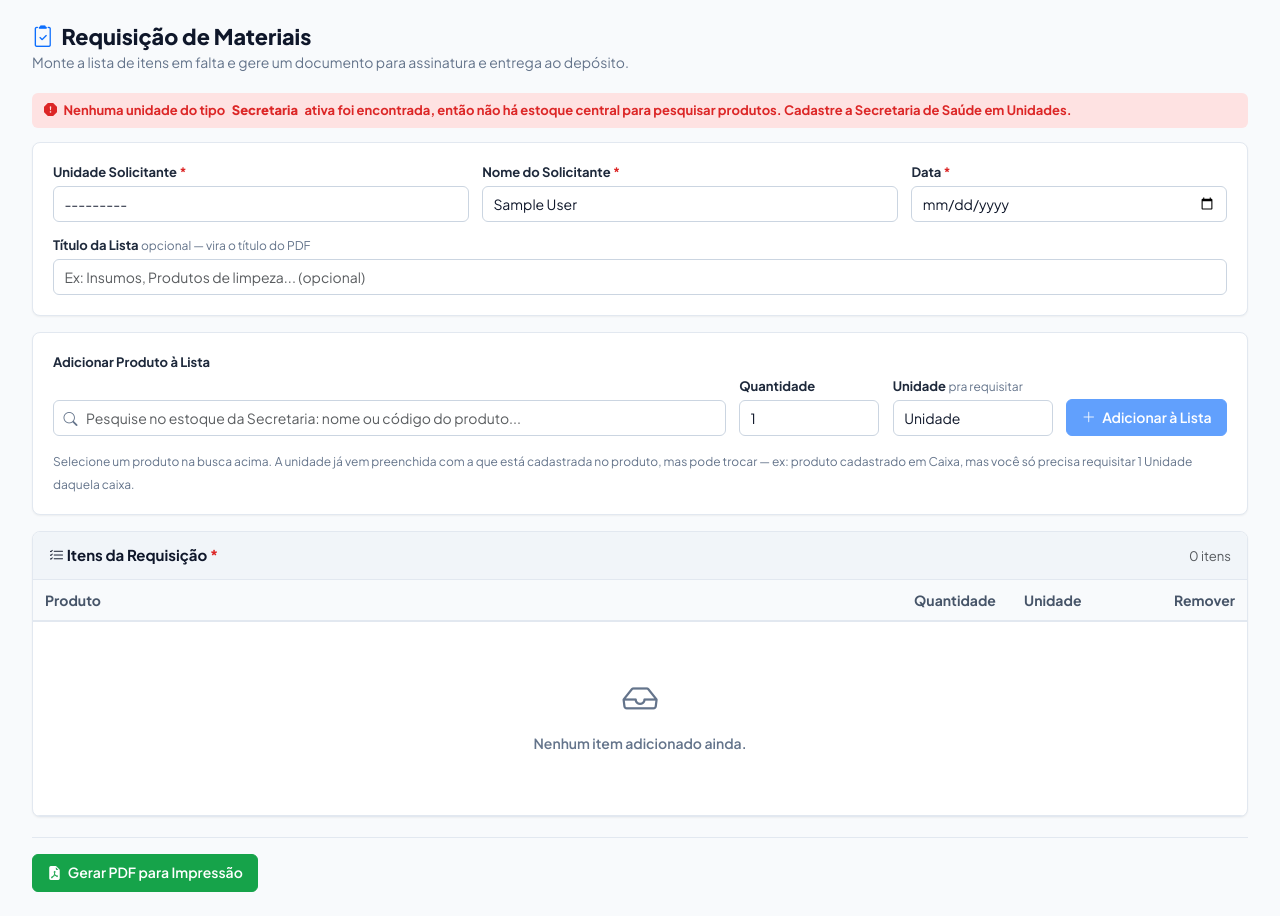
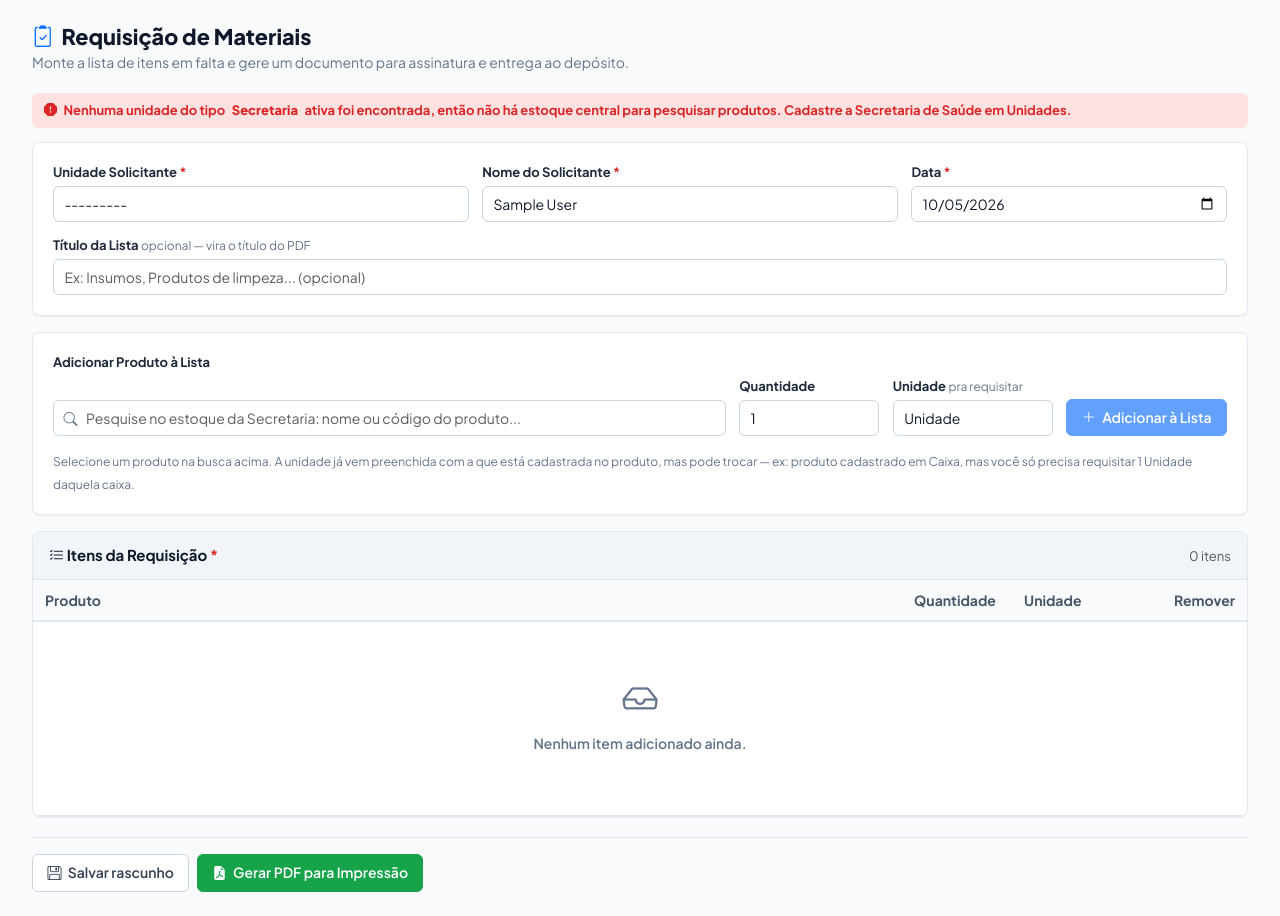
Before and after one commit to JuanVitorio/gerencia_armazem_saude, a Django app: page /requisicao/ in a window 1280 px wide. Shown: the part 125-1041 px from the top of the page. Run offline with Django 5.2, Linux system fonts and the light colour scheme; the visitor is signed in with stand-in values (Sample User, id 1); data comes from the database, SQL or seed files in the repository; data that the repository does not hold is empty.

Commit message:
feat: rascunhos de requisição e foco automático na busca de produtos
Rascunhos de requisição:
- Botão "Salvar rascunho" salva a lista como está, mesmo incompleta
- Quadro "Rascunhos salvos" na Requisição para continuar ou excluir
- Ao continuar, cabeçalho e itens voltam preenchidos e o mesmo
  rascunho é atualizado a cada salvamento
- Ao gerar o PDF, o rascunho é apagado; rascunho não gera PDF nem
  movimenta estoque
- Cada usuário só acessa os próprios rascunhos

Também:
- Foco automático na pesquisa da tela de Produtos
- Campo Data da Requisição aparecia vazio (formato local em input
  type=date); agora usa AAAA-MM-DD

Co-Authored-By: Claude Opus 5.5 <noreply@anthropic.com>

```diff
--- a/estoque/forms.py
+++ b/estoque/forms.py
@@ -325,7 +325,9 @@ class RequisicaoForm(BaseFormMixin, forms.Form):
         widget=forms.TextInput(attrs={'placeholder': 'Nome completo de quem está solicitando'}),
     )
     data_solicitacao = forms.DateField(
-        label='Data', widget=forms.DateInput(attrs={'type': 'date'}),
+        # format ISO: <input type="date"> só aceita AAAA-MM-DD — no formato
+        # local (05/10/2026) o campo aparecia vazio, inclusive ao abrir rascunho.
+        label='Data', widget=forms.DateInput(attrs={'type': 'date'}, format='%Y-%m-%d'),
     )
     titulo = forms.CharField(
         label='Título da Lista', max_length=100, required=False,
@@ -351,32 +353,43 @@ class RequisicaoForm(BaseFormMixin, forms.Form):
         if not isinstance(dados, list) or not dados:
             raise forms.ValidationError('Adicione ao menos um item à lista antes de gerar o PDF.')
 
-        codigos_validos = {codigo for codigo, _ in Produto.UNIDADE_CHOICES}
-
-        itens = []
-        for item in dados:
-            if not isinstance(item, dict):
-                continue
-            try:
-                produto_id = int(item.get('produto_id'))
-                quantidade = int(item.get('quantidade'))
-            except (TypeError, ValueError):
-                continue
-            if quantidade <= 0:
-                continue
-            # Unidade de requisição: opcional — o usuário pode requisitar em
-            # uma unidade de medida diferente da cadastrada no produto (ex:
-            # produto cadastrado em Caixa, mas requisitado em Unidade). Se
-            # vier em branco/inválida, RequisicaoView usa a do produto.
-            unidade_medida = item.get('unidade_medida')
-            if unidade_medida not in codigos_validos:
-                unidade_medida = None
-            itens.append({
-                'produto_id': produto_id,
-                'quantidade': quantidade,
-                'unidade_medida': unidade_medida,
-            })
-
+        itens = ler_itens_requisicao(dados)
         if not itens:
             raise forms.ValidationError('Nenhum item válido encontrado na lista.')
         return itens
+
+
+def ler_itens_requisicao(dados):
+    """
+    Normaliza a lista de itens da requisição vinda do cliente (JSON já
+    decodificado), descartando entradas inválidas. Usada tanto ao gerar o
+    PDF (RequisicaoForm) quanto ao salvar rascunho — que aceita lista vazia.
+    """
+    if not isinstance(dados, list):
+        return []
+    codigos_validos = {codigo for codigo, _ in Produto.UNIDADE_CHOICES}
+
+    itens = []
+    for item in dados:
+        if not isinstance(item, dict):
+            continue
+        try:
+            produto_id = int(item.get('produto_id'))
+            quantidade = int(item.get('quantidade'))
+        except (TypeError, ValueError):
+            continue
+        if quantidade <= 0:
+            continue
+        # Unidade de requisição: opcional — o usuário pode requisitar em
+        # uma unidade de medida diferente da cadastrada no produto (ex:
+        # produto cadastrado em Caixa, mas requisitado em Unidade). Se
+        # vier em branco/inválida, RequisicaoView usa a do produto.
+        unidade_medida = item.get('unidade_medida')
+        if unidade_medida not in codigos_validos:
+            unidade_medida = None
+        itens.append({
+            'produto_id': produto_id,
+            'quantidade': quantidade,
+            'unidade_medida': unidade_medida,
+        })
+    return itens
--- a/estoque/templates/estoque/produto_list.html
+++ b/estoque/templates/estoque/produto_list.html
@@ -265,6 +265,11 @@
 
     if (!inputBusca || !tbody) return;
 
+    // Foco automático na pesquisa: o usuário já entra digitando. O cursor vai
+    // para o fim do texto, caso a página tenha carregado com uma busca na URL.
+    inputBusca.focus();
+    inputBusca.setSelectionRange(inputBusca.value.length, inputBusca.value.length);
+
     var timer = null;
     var modoAjax = false;
 
--- a/estoque/templates/estoque/requisicao_form.html
+++ b/estoque/templates/estoque/requisicao_form.html
@@ -33,6 +33,57 @@
         </div>
     </div>
 
+    <!-- Rascunhos salvos do usuário (fora do form principal: cada um tem o
+         seu próprio form de exclusão, e forms não podem ser aninhados). -->
+    {% if rascunhos %}
+    <div class="table-card mb-3" id="card-rascunhos">
+        <div class="table-card-header">
+            <span class="table-card-title"><i class="bi bi-pencil-square"></i> Rascunhos salvos</span>
+            {% if rascunho %}
+            <a href="{% url 'estoque:requisicao' %}" class="btn btn-outline-secondary btn-sm">
+                <i class="bi bi-plus-lg"></i> Nova lista
+            </a>
+            {% endif %}
+        </div>
+        <div class="table-responsive">
+            <table class="data-table">
+                <tbody>
+                {% for r in rascunhos %}
+                    <tr>
+                        <td>
+                            <strong>{{ r.titulo|default:'Requisição sem título' }}</strong>
+                            {% if rascunho and r.pk == rascunho.pk %}
+                            <span class="status-tag status-success"><i class="bi bi-pencil"></i> Editando agora</span>
+                            {% endif %}
+                            <span class="item-detail">
+                                {{ r.total_itens }} ite{{ r.total_itens|pluralize:'m,ns' }}
+                                · salvo em {{ r.atualizado_em|date:'d/m/Y H:i' }}
+                            </span>
+                        </td>
+                        <td class="text-end">
+                            <div class="btn-group-compact">
+                                {% if not rascunho or r.pk != rascunho.pk %}
+                                <a href="?rascunho={{ r.pk }}" class="btn btn-primary btn-sm">
+                                    <i class="bi bi-pencil"></i> Continuar
+                                </a>
+                                {% endif %}
+                                <form method="post" action="{% url 'estoque:rascunho_requisicao_delete' r.pk %}" class="m-0"
+                                      onsubmit="return confirm('Excluir este rascunho? Essa ação não pode ser desfeita.');">
+                                    {% csrf_token %}
+                                    <button type="submit" class="btn-icon btn-icon-danger" title="Excluir rascunho">
+                                        <i class="bi bi-trash"></i>
+                                    </button>
+                                </form>
+                            </div>
+                        </td>
+                    </tr>
+                {% endfor %}
+                </tbody>
+            </table>
+        </div>
+    </div>
+    {% endif %}
+
     <!-- Div dinamica para mensagens de alerta via JS -->
     <div id="js-alert-container"></div>
 
@@ -63,6 +114,8 @@
     <form method="post" id="form-requisicao" novalidate>
         {% csrf_token %}
         {{ form.itens_json }}
+        <!-- Rascunho em edição: ao salvar, atualiza o mesmo; ao gerar o PDF, ele é apagado. -->
+        <input type="hidden" name="rascunho" value="{{ rascunho.pk|default:'' }}">
 
         <!-- Cabeçalho: Unidade / Solicitante / Data -->
         <div class="form-card mb-3">
@@ -192,6 +245,13 @@
         </div>
 
         <div class="form-actions">
+            <!-- Salva a lista como está (pode estar incompleta) para continuar depois.
+                 type="button" de propósito: assim o Enter num campo continua
+                 acionando o "Gerar PDF" (único submit), e não o rascunho. -->
+            <input type="hidden" name="acao" id="input-acao" value="">
+            <button type="button" class="btn btn-outline-secondary" id="btn-salvar-rascunho">
+                <i class="bi bi-floppy"></i> Salvar rascunho
+            </button>
             <button type="submit" class="btn btn-success" id="btn-gerar-pdf">
                 <i class="bi bi-file-earmark-pdf-fill"></i> Gerar PDF para Impressão
             </button>
@@ -408,7 +468,18 @@ document.addEventListener('DOMContentLoaded', function () {
     });
 
     // Validação no envio
+    // Salvar rascunho: envia sem as validações de "gerar PDF" (form.submit()
+    // não dispara o evento submit) — um rascunho pode estar incompleto.
+    document.getElementById('btn-salvar-rascunho').addEventListener('click', function () {
+        atualizarJson();
+        document.getElementById('input-acao').value = 'rascunho';
+        this.disabled = true;
+        formEl.submit();
+    });
+
     formEl.addEventListener('submit', function (e) {
+        // Envio normal = gerar PDF (o rascunho usa formEl.submit(), que não passa por aqui).
+        document.getElementById('input-acao').value = '';
         var erros = [];
         alertContainer.innerHTML = '';
 
--- a/estoque/urls.py
+++ b/estoque/urls.py
@@ -34,6 +34,7 @@ urlpatterns = [
 
     # NOVO: Requisição de Materiais (Lista de Faltantes + Gerador de PDF)
     path('requisicao/', views.RequisicaoView.as_view(), name='requisicao'),
+    path('requisicao/rascunhos/<int:pk>/excluir/', views.RascunhoRequisicaoDeleteView.as_view(), name='rascunho_requisicao_delete'),
 
     # Divergências de estoque da Secretaria (admin only)
     path('divergencias/', views.DivergenciaListView.as_view(), name='divergencia_list'),
--- a/estoque/views.py
+++ b/estoque/views.py
@@ -1,3 +1,4 @@
+import json
 import unicodedata
 from datetime import datetime, timedelta
 
@@ -24,11 +25,11 @@ from .forms import (
     EventoFolgaForm, FuncionarioFiltroForm, FuncionarioForm, LancamentoFolgaForm,
     MovimentacaoFiltroForm, MovimentacaoForm,
     PerfilUsuarioForm, ProdutoFiltroForm, ProdutoForm,
-    RequisicaoForm, UsuarioForm,
+    RequisicaoForm, UsuarioForm, ler_itens_requisicao,
 )
 from .models import (
     Categoria, DivergenciaEstoque, EventoFolga, Funcionario, LancamentoFolga, Movimentacao,
-    PerfilUsuario, Produto, Unidade,
+    PerfilUsuario, Produto, RascunhoRequisicao, Unidade,
 )
 
 
@@ -774,10 +775,13 @@ class RequisicaoView(LoginRequiredMixin, View):
             return Unidade.objects.filter(pk=unidade_usuario.pk)
         return None
 
-    def _contexto(self, request, form, produtos):
+    def _contexto(self, request, form, produtos, rascunho=None):
         return {
             'form': form,
             'produtos': produtos,
+            # Rascunho em edição (None = lista nova) e os rascunhos salvos do usuário.
+            'rascunho': rascunho,
+            'rascunhos': RascunhoRequisicao.objects.filter(usuario=request.user),
             'estoque_central': list(get_unidades_estoque_central()),
             # Opções de unidade de medida para o seletor por item da lista —
             # a unidade cadastrada no produto (ex: Caixa) é só a referência
@@ -794,15 +798,72 @@ class RequisicaoView(LoginRequiredMixin, View):
         if unidade_usuario is not None:
             initial['unidade'] = unidade_usuario.pk
 
+        # ?rascunho=<id>: continua a edição de um rascunho salvo — o cabeçalho
+        # e a lista voltam preenchidos (a lista é remontada pelo JS da página
+        # a partir de itens_json, o mesmo caminho usado após erro de validação).
+        rascunho = None
+        if request.GET.get('rascunho'):
+            rascunho = get_object_or_404(
+                RascunhoRequisicao, pk=request.GET['rascunho'], usuario=request.user,
+            )
+            if rascunho.solicitante:
+                initial['solicitante'] = rascunho.solicitante
+            if rascunho.data_solicitacao:
+                initial['data_solicitacao'] = rascunho.data_solicitacao
+            if rascunho.unidade_id and unidade_usuario is None:
+                initial['unidade'] = rascunho.unidade_id
+            initial['titulo'] = rascunho.titulo
+            initial['itens_json'] = json.dumps(rascunho.itens)
+
         form = RequisicaoForm(initial=initial, unidade_queryset=self._unidade_queryset(unidade_usuario))
         return render(request, self.template_name, self._contexto(
-            request, form, self._produtos_disponiveis(request),
+            request, form, self._produtos_disponiveis(request), rascunho,
         ))
+
+    def _salvar_rascunho(self, request, unidade_usuario, produtos_disponiveis):
+        """
+        Salva a lista como está, sem as validações de "gerar PDF" (campos
+        obrigatórios, ao menos 1 item): um rascunho pode estar incompleto.
+        Só os produtos do estoque central são mantidos, como no PDF.
+        """
+        rascunho = RascunhoRequisicao.objects.filter(
+            pk=request.POST.get('rascunho') or None, usuario=request.user,
+        ).first() or RascunhoRequisicao(usuario=request.user)
+
+        unidades = self._unidade_queryset(unidade_usuario)
+        if unidades is None:
+            unidades = Unidade.objects.filter(ativa=True)
+        rascunho.unidade = unidades.filter(pk=request.POST.get('unidade') or None).first()
+        rascunho.solicitante = request.POST.get('solicitante', '').strip()[:150]
+        rascunho.titulo = request.POST.get('titulo', '').strip()[:100]
+        try:
+            rascunho.data_solicitacao = datetime.strptime(request.POST.get('data_solicitacao', ''), '%Y-%m-%d').date()
+        except ValueError:
+            rascunho.data_solicitacao = None
+
+        try:
+            itens = ler_itens_requisicao(json.loads(request.POST.get('itens_json') or '[]'))
+        except ValueError:
+            itens = []
+        ids_validos = set(produtos_disponiveis.filter(
+            pk__in=[item['produto_id'] for item in itens],
+        ).values_list('pk', flat=True))
+        rascunho.itens = [item for item in itens if item['produto_id'] in ids_validos]
+        rascunho.save()
+
+        messages.success(request, f'Rascunho salvo com {rascunho.total_itens} item(ns). Você pode continuar depois.')
+        return redirect(f'{reverse("estoque:requisicao")}?rascunho={rascunho.pk}')
 
     def post(self, request):
         unidade_usuario = get_unidade_do_usuario(request.user)
+        produtos_disponiveis = self._produtos_disponiveis(request)
+        if request.POST.get('acao') == 'rascunho':
+            return self._salvar_rascunho(request, unidade_usuario, produtos_disponiveis)
+
         form = RequisicaoForm(request.POST, unidade_queryset=self._unidade_queryset(unidade_usuario))
-        produtos_disponiveis = self._produtos_disponiveis(request)
+        rascunho = RascunhoRequisicao.objects.filter(
+            pk=request.POST.get('rascunho') or None, usuario=request.user,
+        ).first()
 
         if form.is_valid():
             itens_brutos = form.cleaned_data['itens_json']
@@ -827,7 +888,7 @@ class RequisicaoView(LoginRequiredMixin, View):
 
             if not itens_finais:
                 messages.error(request, 'Nenhum item válido encontrado na lista. Adicione os itens novamente.')
-                return render(request, self.template_name, self._contexto(request, form, produtos_disponiveis))
+                return render(request, self.template_name, self._contexto(request, form, produtos_disponiveis, rascunho))
 
             titulo = form.cleaned_data.get('titulo')
             dados_cabecalho = {
@@ -854,9 +915,22 @@ class RequisicaoView(LoginRequiredMixin, View):
             # attachment (em vez de inline): dispara o download automático
             # ao gerar, em vez de abrir o PDF numa aba do navegador.
             response['Content-Disposition'] = f'attachment; filename="{nome_arquivo}"'
+            # Requisição finalizada: o rascunho de origem deixa de existir.
+            if rascunho is not None:
+                rascunho.delete()
             return response
 
-        return render(request, self.template_name, self._contexto(request, form, produtos_disponiveis))
+        return render(request, self.template_name, self._contexto(request, form, produtos_disponiveis, rascunho))
+
+
+class RascunhoRequisicaoDeleteView(LoginRequiredMixin, View):
+    """Descarta um rascunho de requisição do próprio usuário."""
+
+    def post(self, request, pk):
+        rascunho = get_object_or_404(RascunhoRequisicao, pk=pk, usuario=request.user)
+        rascunho.delete()
+        messages.success(request, f'Rascunho "{rascunho}" excluído.')
+        return redirect('estoque:requisicao')
 
 
 # ---------------------------------------------------------------------------
```
Also changed, not shown: estoque/admin.py (+8 -1 lines), estoque/models.py (+40 -0 lines), estoque/tests.py (+98 -1 lines), estoque/migrations/0012_rascunho_requisicao.py (added).
